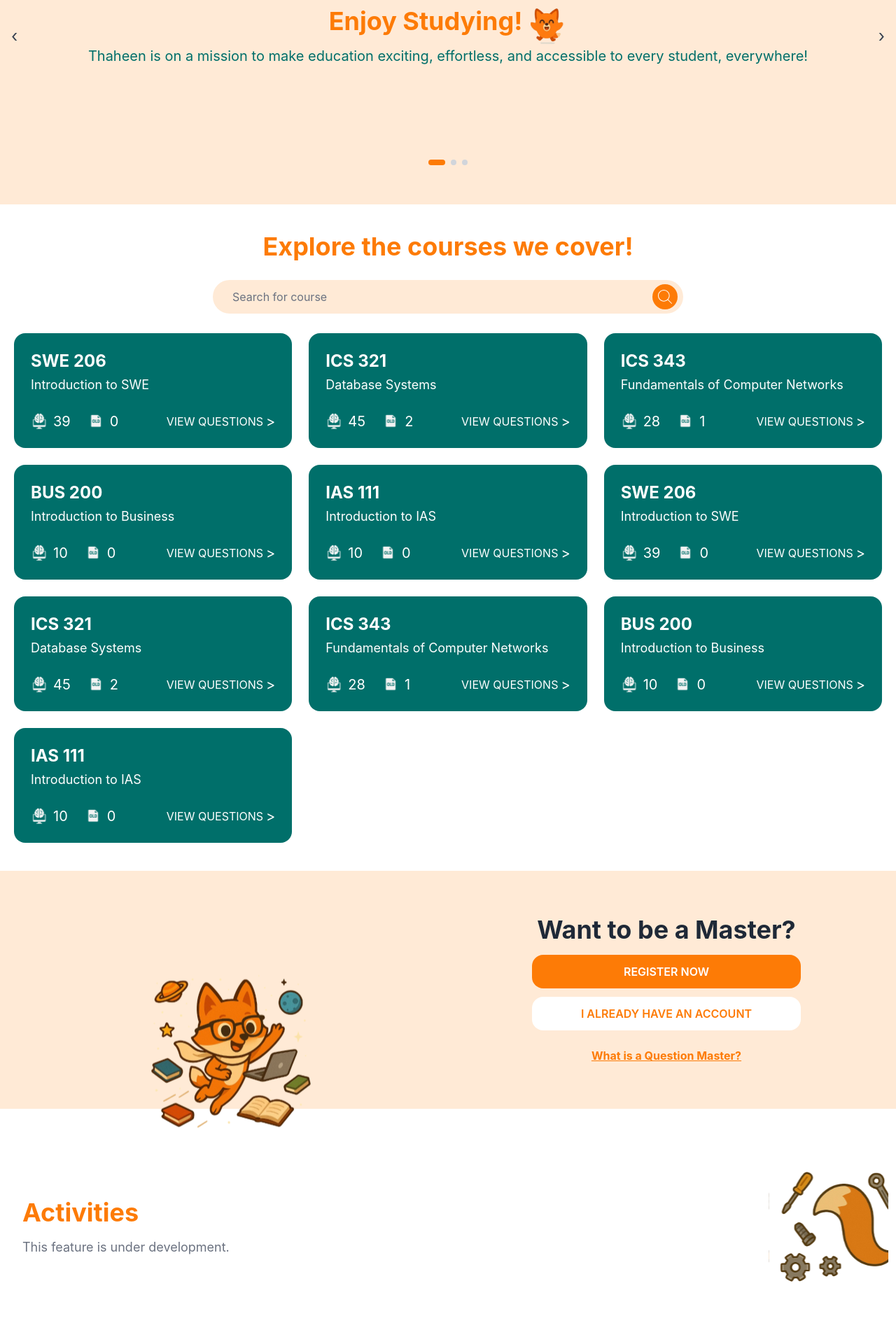
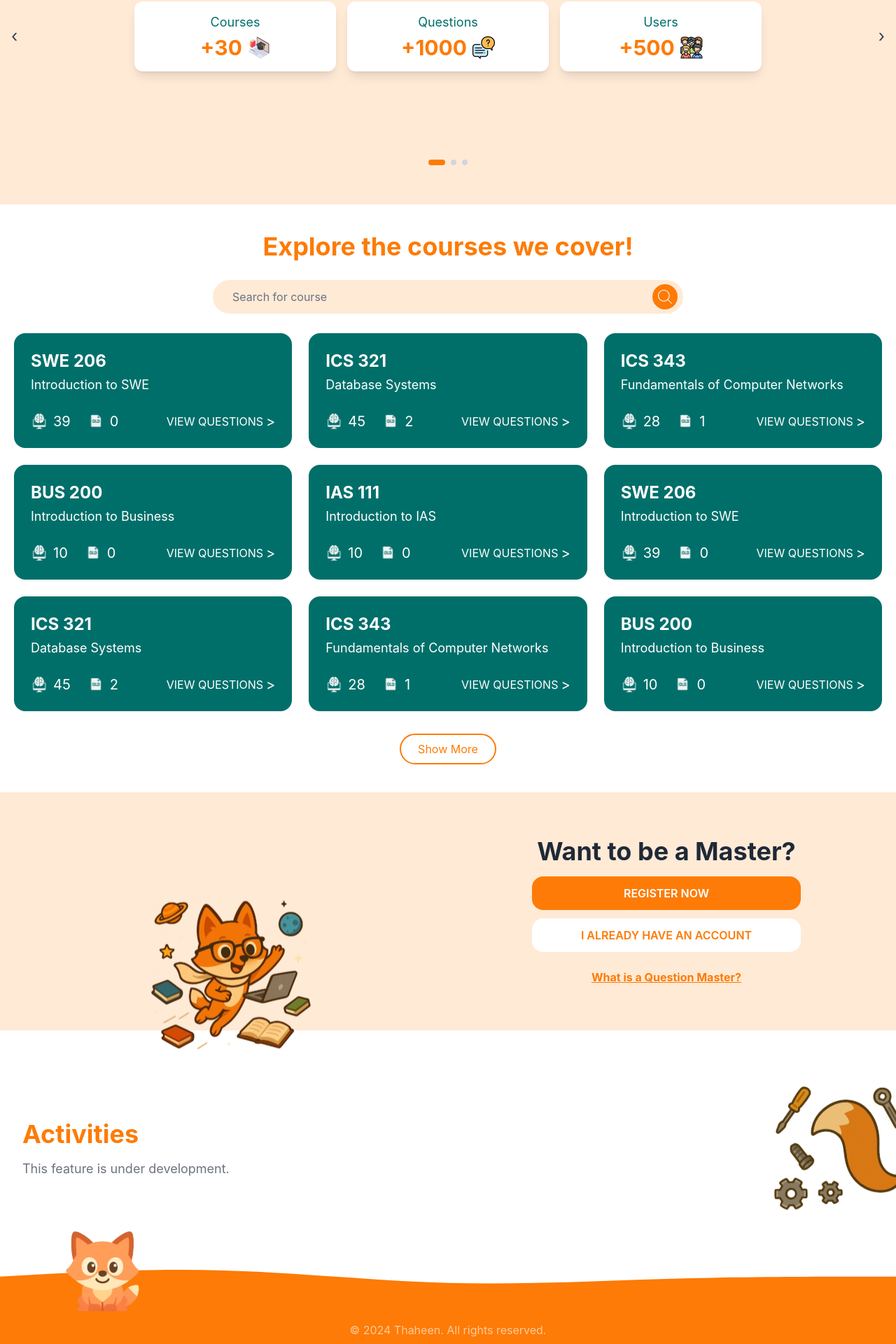
Before and after one commit to AbdulrhmanAmmar20/Thaheen, a React (Create React App) app in the folder frontend/: page / in a window 1280 px wide. Shown: the part 259-2179 px from the top of the page at 70% size. Built offline with nearby package versions, Linux system fonts and the light colour scheme.

Commit message:
Animated statistics on Hero/Carousel
Added footer to page

Added "Show More/Less" functionality to CoursesList

Fixed fox tail in Activities

```diff
--- a/frontend/src/components/Activities/index.jsx
+++ b/frontend/src/components/Activities/index.jsx
@@ -20,7 +20,7 @@
         <img
           src={activities}
           alt="Activities fox tail"
-          className="w-48 h-48"
+          className="w-48"
         />
       </div>
     </div>
--- a/frontend/src/components/CoursesList/Courses.jsx
+++ b/frontend/src/components/CoursesList/Courses.jsx
@@ -1,6 +1,9 @@
+import { useState } from "react";
 import CourseCard from "./CourseCard";
 
 function Courses({ search }) {
+  const [showAll, setShowAll] = useState(false);
+
   // Example courses data - replace with your actual data source
   const courses = [
     {
@@ -67,9 +70,21 @@
     course.name.toLowerCase().includes(search.toLowerCase())
   );
 
+  // Determine courses to display based on showAll state
+  const displayedCourses = showAll ? filteredCourses : filteredCourses.slice(0, 9);
+
+  if (filteredCourses.length === 0) {
     return (
+      <div className="w-full flex justify-center items-center py-8">
+        <p className="text-gray-500 text-lg">No results found</p>
+      </div>
+    );
+  }
+
+  return (
+    <div className="flex flex-col items-center gap-8 w-full">
       <div className="grid grid-cols-1 md:grid-cols-2 lg:grid-cols-3 gap-6 w-full">
-      {filteredCourses.map((course, index) => (
+        {displayedCourses.map((course, index) => (
           <CourseCard
             key={index}
             code={course.code}
@@ -79,6 +94,16 @@
           />
         ))}
       </div>
+
+      {filteredCourses.length > 9 && (
+        <button
+          onClick={() => setShowAll(!showAll)}
+          className="px-6 py-2 text-[#FD7B06] border-2 border-[#FD7B06] rounded-full hover:bg-[#FD7B06] hover:text-white transition-colors"
+        >
+          {showAll ? "Show Less" : "Show More"}
+        </button>
+      )}
+    </div>
   );
 }
 
--- a/frontend/src/components/Footer/index.jsx
+++ b/frontend/src/components/Footer/index.jsx
@@ -1,8 +1,51 @@
+import footerMascot from "../../assets/footer.svg";
+
 function Footer() {
   return (
-    <>
-      <h1>Footer Component</h1>
-    </>
+    <footer className="relative mt-16">
+      {/* Wave SVG */}
+      <div className="absolute bottom-full w-full overflow-hidden leading-[0]">
+        <svg
+          viewBox="0 0 1440 80"
+          fill="none"
+          xmlns="http://www.w3.org/2000/svg"
+          className="w-full h-auto translate-y-[1px]"
+          preserveAspectRatio="none"
+        >
+          <path
+            d="M0 20L60 16.7C120 13.3 240 6.7 360 10C480 13.3 600 26.7 720 30C840 33.3 960 26.7 1080 23.3C1200 20 1320 20 1380 20L1440 20V80H1380C1320 80 1200 80 1080 80C960 80 840 80 720 80C600 80 480 80 360 80C240 80 120 80 60 80H0V20Z"
+            fill="#FD7B06"
+          />
+        </svg>
+      </div>
+
+      {/* Mascot - to show up of the footer */}
+      <div className="absolute -top-32 left-20 z-10">
+        <img
+          src={footerMascot}
+          alt="Footer mascot"
+          className="w-32 h-32"
+        />
+      </div>
+
+      <div className="bg-[#FD7B06] w-full py-3">
+        <div className="container mx-auto px-4 flex justify-between items-center">
+          {/* <div className="flex flex-1">
+
+          </div> */}
+
+          {/* Middle section - Copyright */}
+          <div className="flex flex-1 text-white/60 justify-center">
+            <p>© 2024 Thaheen. All rights reserved.</p>
+          </div>
+
+          {/* TODO: Put actual links */}
+          {/* <div className="flex flex-1 flex-col gap-1 text-white/60 text-sm">
+
+          </div> */}
+        </div>
+      </div>
+    </footer>
   );
 }
 
--- a/frontend/src/components/Hero/Carousel.jsx
+++ b/frontend/src/components/Hero/Carousel.jsx
@@ -30,11 +30,10 @@
     return () => clearTimeout(timer);
   }, [currentIndex]);
 
-  // Uncomment this to enable automatic slide transition
-  // useEffect(() => {
-  //   const interval = setInterval(nextSlide, 5000);
-  //   return () => clearInterval(interval);
-  // }, []);
+  useEffect(() => {
+    const interval = setInterval(nextSlide, 8000);
+    return () => clearInterval(interval);
+  });
 
   return (
     <div className="relative w-full h-[400px] overflow-hidden">
@@ -83,11 +82,7 @@
                 setCurrentIndex(index);
               }
             }}
-            className={`${
-              index === currentIndex ? "w-6" : "w-2"
-            } h-2 rounded-full transition-all ${
-              index === currentIndex ? "bg-[#FD7B06]" : "bg-gray-300"
-            }`}
+            className={`${index === currentIndex ? "w-6" : "w-2"} h-2 rounded-full transition-all ${index === currentIndex ? "bg-[#FD7B06]" : "bg-gray-300"}`}
             aria-label={`Go to slide ${index + 1}`}
           />
         ))}
--- /dev/null
+++ b/frontend/src/components/Hero/Statistic.jsx
@@ -0,0 +1,27 @@
+// This component is used to display the statistics of the website
+// It will be given a number and just show that number increasing from 0 to the given number
+// It will be used in the Hero component
+
+import { useState, useEffect } from "react";
+
+function Statistic(props) {
+  const [count, setCount] = useState(0);
+
+  useEffect(() => {
+    const interval = setInterval(() => {
+      setCount(count + 1);
+    }, 2000 / props.number); // 2 seconds to reach the number
+
+    if (count === props.number) {
+      clearInterval(interval);
+    }
+
+    return () => clearInterval(interval);
+  }, [count, props.number]);
+
+  return (
+    <p className="text-xl md:text-3xl font-bold text-[#FD7B06]">+{count}</p>
+  );
+}
+
+export default Statistic;
--- a/frontend/src/components/Hero/index.jsx
+++ b/frontend/src/components/Hero/index.jsx
@@ -3,10 +3,39 @@
 import courses from "../../assets/courses.svg";
 import users from "../../assets/users.svg";
 import group from "../../assets/group.svg";
+import Statistic from "./Statistic";
 import Carousel from "./Carousel";
 
 function Hero() {
   const slides = [
+    <div className="w-full h-full flex items-center justify-center px-12 md:px-24">
+      <div className="flex flex-col md:flex-row gap-4 w-1/2 md:w-full max-w-4xl">
+        <div className="flex-1 bg-white p-4 rounded-xl shadow-lg flex flex-col items-center justify-center min-h-[70px]">
+          <p className="text-sm md:text-lg text-[#006F6A] mb-1">Courses</p>
+          <div className="flex items-center gap-2">
+            <Statistic number={30} />
+            <img src={courses} alt="courses" className="w-5 h-5 md:w-8 md:h-8 hidden md:block" />
+          </div>
+        </div>
+
+        <div className="flex-1 bg-white p-4 rounded-xl shadow-lg flex flex-col items-center justify-center min-h-[70px]">
+          <p className="text-sm md:text-lg text-[#006F6A] mb-1">Questions</p>
+          <div className="flex items-center gap-2">
+            <Statistic number={1000} />
+            <img src={questions} alt="questions" className="w-5 h-5 md:w-8 md:h-8 hidden md:block" />
+          </div>
+        </div>
+
+        <div className="flex-1 bg-white p-4 rounded-xl shadow-lg flex flex-col items-center justify-center min-h-[70px]">
+          <p className="text-sm md:text-lg text-[#006F6A] mb-1">Users</p>
+          <div className="flex items-center gap-2">
+            <Statistic number={500} />
+            <img src={users} alt="users" className="w-5 h-5 md:w-8 md:h-8 hidden md:block" />
+          </div>
+        </div>
+      </div>
+    </div>,
+
     <div className="w-full h-full flex flex-col items-center justify-center px-12 md:px-24">
       <div className="flex items-center justify-center gap-2 flex-col-reverse md:flex-row">
         <h2 className="text-2xl md:text-4xl font-bold mb-4 text-center text-[#FD7B06]">Enjoy Studying!</h2>
@@ -23,34 +52,6 @@
       <div className="md:flex-1 flex justify-end">
         <img src={group} alt="group" className="w-16 h-16 md:w-64 md:h-64" />
       </div>
-    </div>,
-
-    <div className="w-full h-full flex items-center justify-center px-12 md:px-24">
-      <div className="flex flex-col md:flex-row gap-4 w-1/2 md:w-full max-w-4xl">
-        <div className="flex-1 bg-white p-4 rounded-xl shadow-lg flex flex-col items-center justify-center min-h-[70px]">
-          <p className="text-sm md:text-lg text-[#006F6A] mb-1">Courses</p>
-          <div className="flex items-center gap-2">
-            <p className="text-xl md:text-3xl font-bold text-[#FD7B06]">+30</p>
-            <img src={courses} alt="courses" className="w-5 h-5 md:w-8 md:h-8 hidden md:block" />
-          </div>
-        </div>
-
-        <div className="flex-1 bg-white p-4 rounded-xl shadow-lg flex flex-col items-center justify-center min-h-[70px]">
-          <p className="text-sm md:text-lg text-[#006F6A] mb-1">Questions</p>
-          <div className="flex items-center gap-2">
-            <p className="text-xl md:text-3xl font-bold text-[#FD7B06]">+1000</p>
-            <img src={questions} alt="questions" className="w-5 h-5 md:w-8 md:h-8 hidden md:block" />
-          </div>
-        </div>
-
-        <div className="flex-1 bg-white p-4 rounded-xl shadow-lg flex flex-col items-center justify-center min-h-[70px]">
-          <p className="text-sm md:text-lg text-[#006F6A] mb-1">Users</p>
-          <div className="flex items-center gap-2">
-            <p className="text-xl md:text-3xl font-bold text-[#FD7B06]">+500</p>
-            <img src={users} alt="users" className="w-5 h-5 md:w-8 md:h-8 hidden md:block" />
-          </div>
-        </div>
-      </div>
     </div>
   ];
 
```
Also changed, not shown: frontend/src/assets/footer.svg (added). Lines whose indentation alone changed are shown as unchanged.
